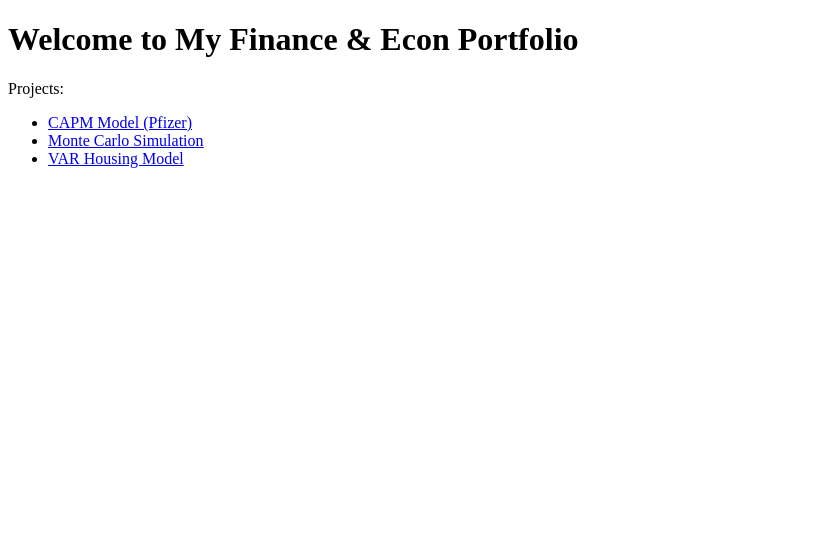
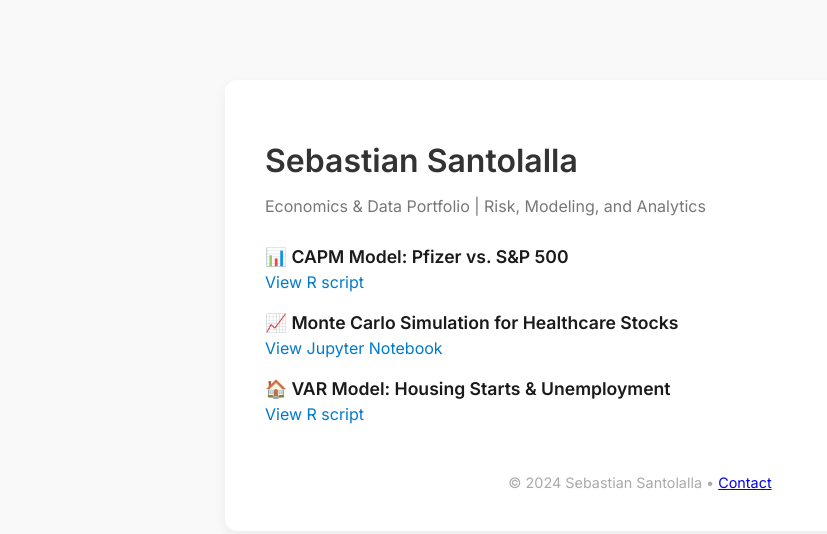
Before and after one commit to Santolalla18/github-Sebas-portfolio, a plain HTML site: page index.html in a window 1280 px wide. Shown: the whole page, without its empty margins (0-827 px from the left). Drawn offline with Linux system fonts and the light colour scheme.

Commit message:
Update index.html

```diff
--- a/index.html
+++ b/index.html
@@ -1,15 +1,93 @@
 <!DOCTYPE html>
-<html>
+<html lang="en">
 <head>
-  <title>Sebastian's Portfolio</title>
+  <meta charset="UTF-8">
+  <title>Sebastian Santolalla | Portfolio</title>
+  <link href="https://fonts.googleapis.com/css2?family=Inter:wght@400;600&display=swap" rel="stylesheet">
+  <style>
+    body {
+      margin: 0;
+      font-family: 'Inter', sans-serif;
+      background-color: #f9f9f9;
+      color: #1a1a1a;
+      display: flex;
+      justify-content: center;
+      align-items: flex-start;
+      padding-top: 80px;
+      min-height: 100vh;
+    }
+
+    .container {
+      max-width: 750px;
+      width: 90%;
+      background-color: #fff;
+      padding: 40px;
+      border-radius: 12px;
+      box-shadow: 0 4px 12px rgba(0, 0, 0, 0.06);
+    }
+
+    h1 {
+      font-size: 2rem;
+      margin-bottom: 10px;
+      color: #333;
+    }
+
+    p.subtitle {
+      font-size: 1rem;
+      color: #777;
+      margin-bottom: 30px;
+    }
+
+    .project {
+      margin-bottom: 20px;
+    }
+
+    .project-title {
+      font-weight: 600;
+      font-size: 1.1rem;
+      margin-bottom: 5px;
+    }
+
+    .project a {
+      text-decoration: none;
+      color: #007acc;
+    }
+
+    .project a:hover {
+      text-decoration: underline;
+    }
+
+    footer {
+      margin-top: 50px;
+      font-size: 0.9rem;
+      text-align: center;
+      color: #aaa;
+    }
+  </style>
 </head>
 <body>
-  <h1>Welcome to My Finance & Econ Portfolio</h1>
-  <p>Projects:</p>
-  <ul>
-    <li><a href="CAPM%20PFE%20vs%20Market%20without%20returns.r">CAPM Model (Pfizer)</a></li>
-    <li><a href="final%20version%20MonteCarloProject.ipynb">Monte Carlo Simulation</a></li>
-    <li><a href="Temp.R.Econometrics1.R">VAR Housing Model</a></li>
-  </ul>
+  <div class="container">
+    <h1>Sebastian Santolalla</h1>
+    <p class="subtitle">Economics & Data Portfolio | Risk, Modeling, and Analytics</p>
+
+    <div class="project">
+      <div class="project-title">📊 CAPM Model: Pfizer vs. S&P 500</div>
+      <a href="CAPM%20PFE%20vs%20Market%20without%20returns.r" target="_blank">View R script</a>
+    </div>
+
+    <div class="project">
+      <div class="project-title">📈 Monte Carlo Simulation for Healthcare Stocks</div>
+      <a href="final%20version%20MonteCarloProject.ipynb" target="_blank">View Jupyter Notebook</a>
+    </div>
+
+    <div class="project">
+      <div class="project-title">🏠 VAR Model: Housing Starts & Unemployment</div>
+      <a href="Temp.R.Econometrics1.R" target="_blank">View R script</a>
+    </div>
+
+    <footer>
+      © 2024 Sebastian Santolalla • <a href="mailto:youremail@example.com">Contact</a>
+    </footer>
+  </div>
 </body>
 </html>
```
